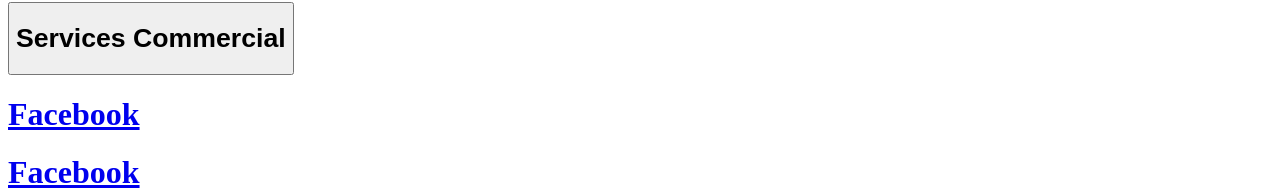
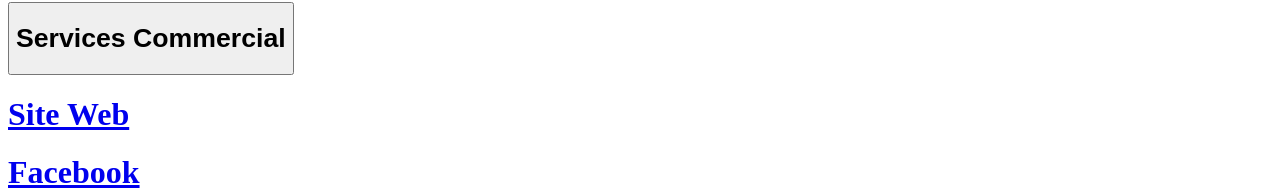
Before and after one commit to zak-info/coversmart, a Next.js app: page / in a window 1280 px wide. Shown: the part 1098-1288 px from the top of the page. Built offline with nearby package versions, Linux system fonts and the light colour scheme.

Commit message:
feat: add changes

```diff
--- a/app/page.tsx
+++ b/app/page.tsx
@@ -47,7 +47,7 @@
     {
       icon: "ri-ie-line ",
       href: "www.coversmartdesign.com", // replace with real page
-      label: "Facebook",
+      label: "Site Web",
     },
     {
       icon: "ri-facebook-line ",
```
